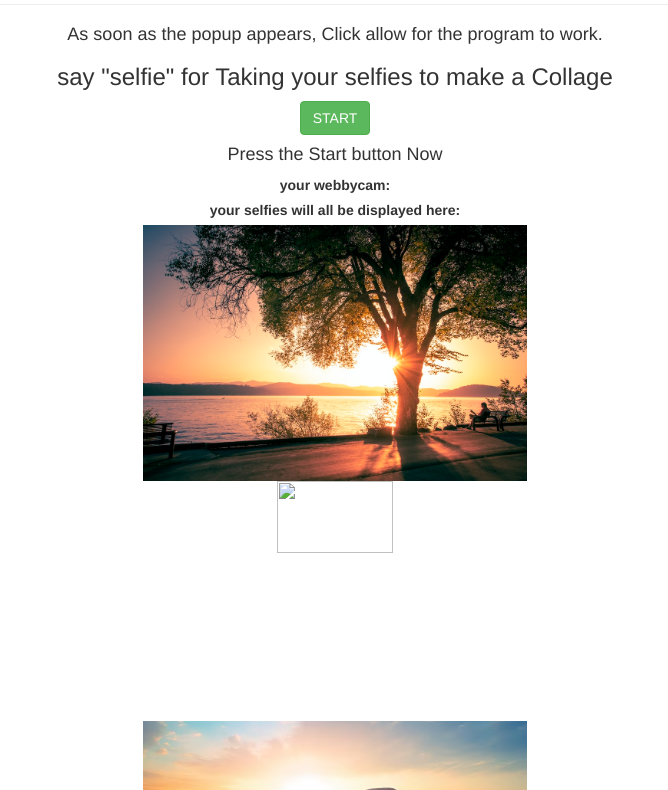
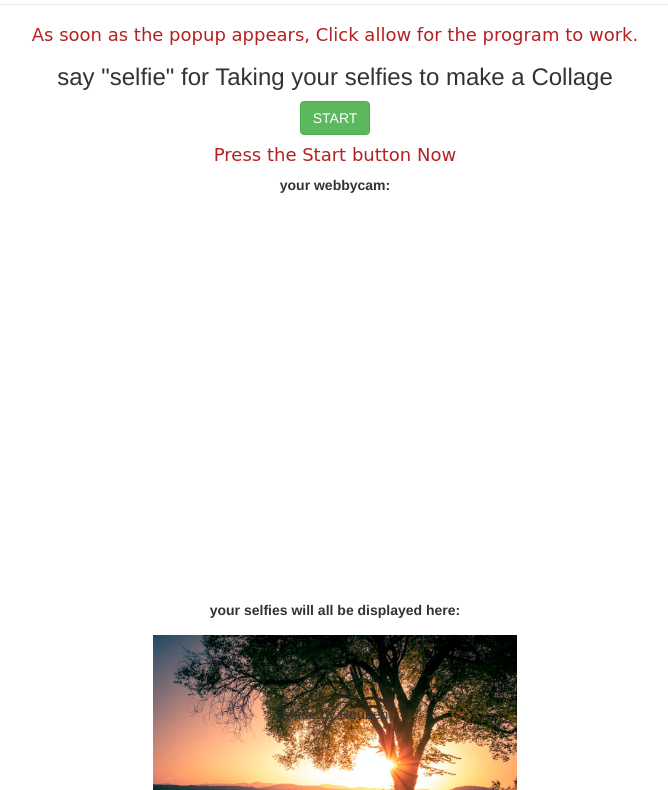
Before and after one commit to Pizzatory/CollegeThingy, a plain HTML site: page index.html in a window 1280 px wide. Shown: the part 76-866 px from the top of the page, without its empty margins (305-973 px from the left). Drawn offline with nearby package versions, Linux system fonts and the light colour scheme.

Commit message:
Add files via upload

```diff
--- a/index.html
+++ b/index.html
@@ -8,7 +8,7 @@
     <script src="https://maxcdn.bootstrapcdn.com/bootstrap/3.4.0/js/bootstrap.min.js"></script>
 
     <script src="https://cdnjs.cloudflare.com/ajax/libs/webcamjs/1.0.26/webcam.js" type="text/javascript"></script>
-
+    <link rel="stylesheet" href="style.css">
 </head>
 
 <body>
@@ -36,6 +36,7 @@
         </div>
     </div>
 </center>
+<div class="copy_right_footer">Made by Reuben</div>
 </body>
 
 </html>
```
